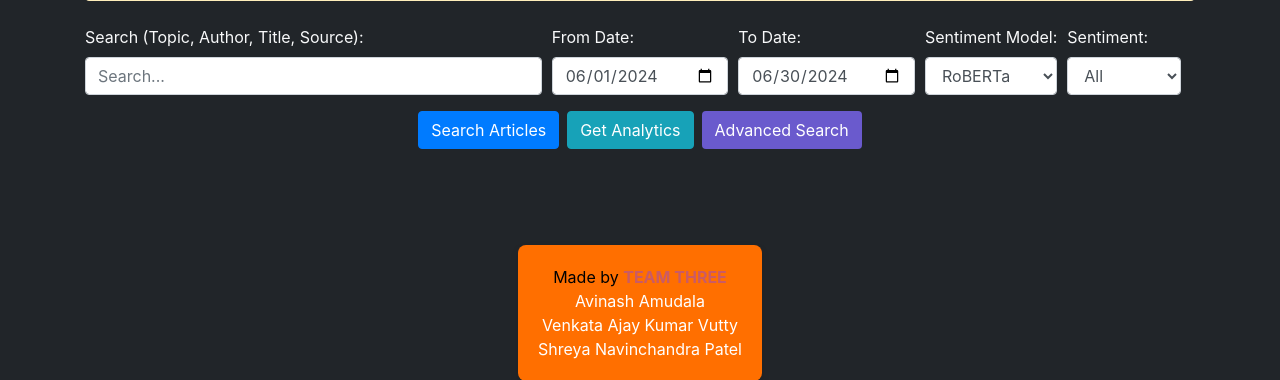
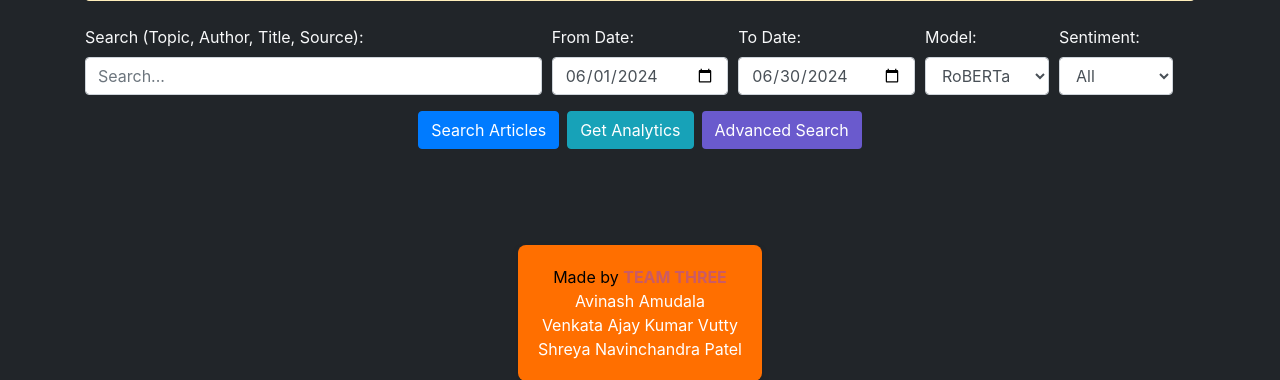
Before and after one commit to Avinash-Amudala/InsightNews-ISTE612, a Flask app: template src/templates/index.html in a window 1280 px wide. Shown: the part 259-639 px from the top of the page. Run offline with Flask 3, Linux system fonts and the light colour scheme; the template is opened without the code that fills it, so the values that code supplies are empty; parts of the project's set-up code (start-up, migrations or seed data) failed here and were passed over; some libraries are stand-ins or nearby versions.

Commit message:
Update index.html

```diff
--- a/src/templates/index.html
+++ b/src/templates/index.html
@@ -287,7 +287,7 @@
                         value="{{ to_date or '2024-06-30' }}" />
                 </div>
                 <div class="form-group col-md-1.5">
-                    <label for="sentiment_model">Sentiment Model:</label>
+                    <label for="sentiment_model">Model:</label>
                     <select class="form-control" id="sentiment_model" name="sentiment_model">
                         <option value="roberta_sentiment" {% if sentiment_model=='roberta_sentiment' %}selected{% endif
                             %}>RoBERTa</option>
```
